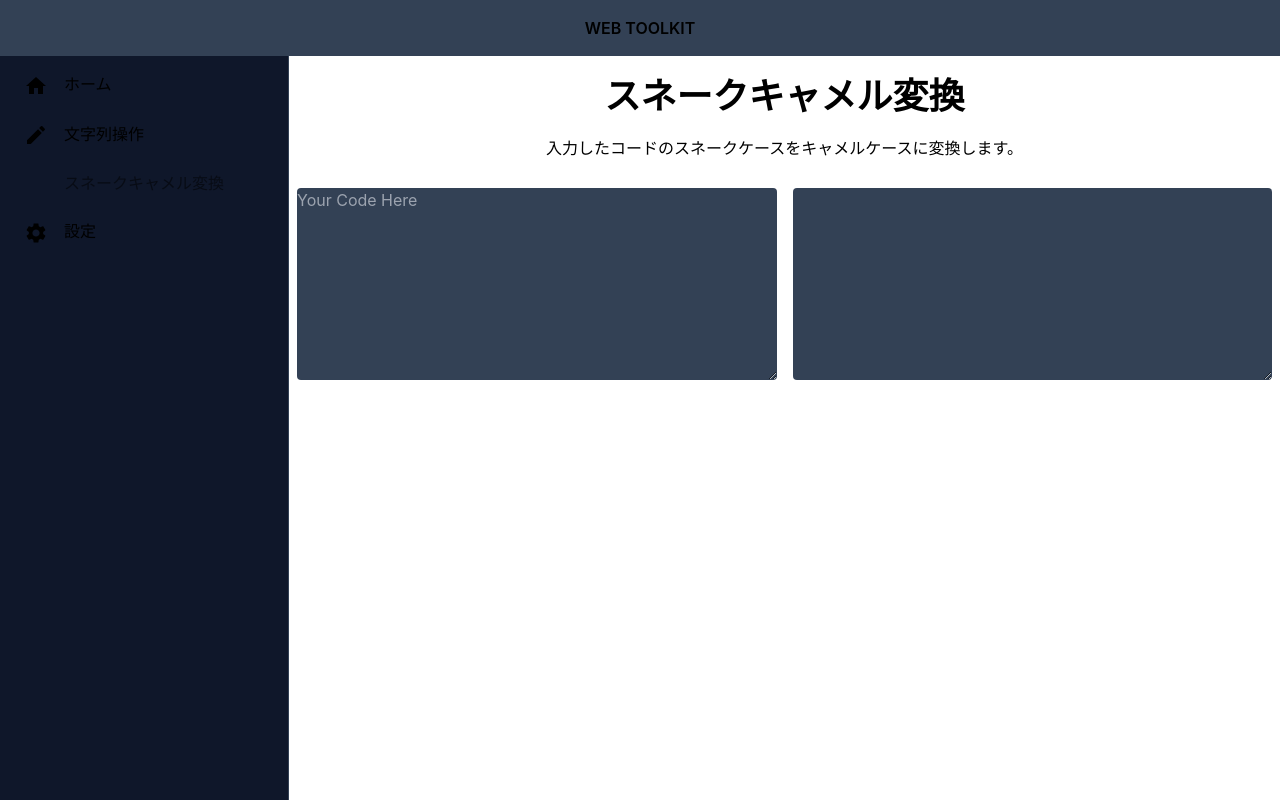
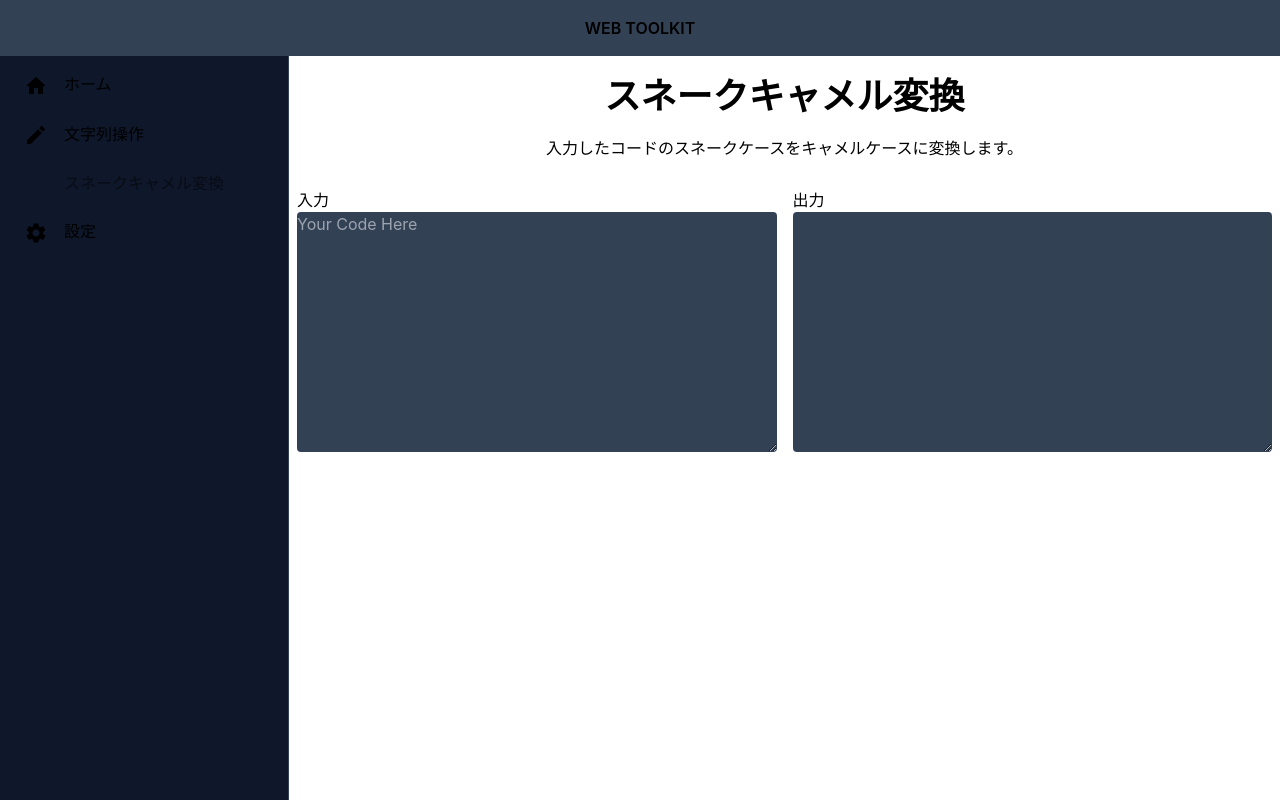
Before and after one commit to sinnlosses/webtools, a Next.js app: page /string/snake-to-camel in a window 1280 px wide. Built offline with nearby package versions, Linux system fonts and the light colour scheme.

Commit message:
スネークキャメル変換ページ完了

```diff
--- a/pages/string/snake-to-camel.tsx
+++ b/pages/string/snake-to-camel.tsx
@@ -1,7 +1,52 @@
 import Head from 'next/head';
-import React, { ReactElement, ReactNode } from 'react'
+import React, { ReactElement, ReactNode, useEffect, useState } from 'react'
 
 const SnakeToCamel = () => {
+    // 入力テキストエリアの状態
+    const [inputText, setInputText] = useState("")
+
+    // 出力テキストエリアの状態
+    const [outputText, setOutputText] = useState("")
+
+    // スネークキャメル変換
+    const snakeToCamel = () => {
+
+        // 変換結果文字列
+        let result = "";
+
+        // 入力を行ごとに分割
+        let aryOutputText = inputText.split("\n");
+
+        // 選択行数分処理を繰り返す
+        for (let i = 0; i < aryOutputText.length; i++) {
+
+            let aryWork = aryOutputText[i].split("_");
+            let strTmp = "";
+
+            for (let j = 0; j < aryWork.length; j++) {
+                if (j == 0) {
+                    strTmp = aryWork[j];
+                } else {
+                    strTmp = strTmp + aryWork[j].substring(0, 1).toUpperCase() + aryWork[j].substring(1);
+                }
+            }
+            if (i+1 < aryOutputText.length) {
+                result = result + strTmp + "\n";
+            } else {
+                result = result + strTmp;
+            }
+        }
+        setOutputText(result)
+    };
+
+    useEffect(() => {
+        const timer = setTimeout(() => {
+          snakeToCamel()
+        }, 500)
+
+        return () => clearTimeout(timer)
+    }, [inputText])
+
     return (
         <>
             <Head>
@@ -13,9 +58,20 @@ const SnakeToCamel = () => {
                     入力したコードのスネークケースをキャメルケースに変換します。
                 </p>
             </div>
-            <div className='flex flex-col md:flex-row my-5'>
-                <textarea rows={5} placeholder="Your Code Here" className='bg-slate-700 m-2 rounded w-full md:w-1/2 focus:ring-blue-500'></textarea>
-                <textarea rows={8} className='bg-slate-700 m-2 rounded w-full md:w-1/2 focus:ring-blue-500'></textarea>
+            <div className='flex flex-col md:flex-row my-5 justify-between'>
+                <div className='flex flex-col w-full md:w-1/2 m-2'>
+                    <label>入力</label>
+                    <textarea rows={10} value={inputText} placeholder="Your Code Here"
+                              className='bg-slate-700 rounded focus:ring-blue-500 caret-white'
+                              onChange={(e) => setInputText(e.target.value)}>
+                    </textarea>
+                </div>
+                <div className='flex flex-col w-full md:w-1/2 m-2'>
+                    <label>出力</label>
+                    <textarea rows={10} value={outputText} readOnly
+                              className='bg-slate-700 rounded  focus:ring-blue-500 caret-white'>
+                    </textarea>
+                </div>
             </div>
         </>
 
```
